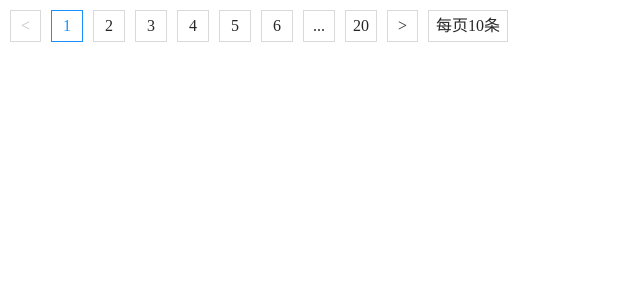
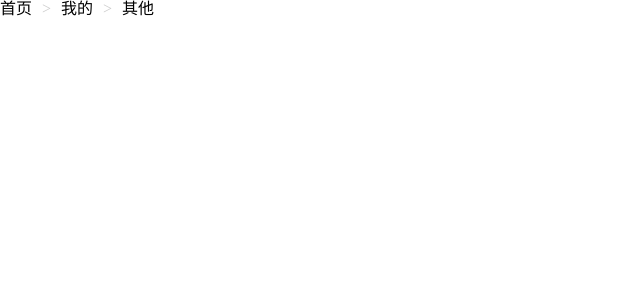
Before and after one commit to dong199903/compoments-dzp, a React (Create React App) app: page / in a window 1280 px wide. Shown: the top 300 px of the page, without its empty margins (0-640 px from the left). Built offline with nearby package versions, Linux system fonts and the light colour scheme.

Commit message:
feat: bread组件优化

```diff
--- a/src/components/Bread/Bread.tsx
+++ b/src/components/Bread/Bread.tsx
@@ -3,12 +3,11 @@ import classNames from "classnames";
 interface BreadProps {
   children?:React.ReactNode,
   className?:string,
-  separator?:string,
+  separator?:React.ReactNode,
 }
 const Bread = (props:BreadProps) => {
   const {children,className,separator} = props;
   const classes = classNames('bread',className);
-  console.log(children)
 
   /**判断是否是最后一个breaditem组件 */
   const judgeLastBreadItem = (idx:number) => {
@@ -29,13 +28,10 @@ const Bread = (props:BreadProps) => {
     if(children instanceof Array) {
       if(!judgeLastBreadItem(index))
         return React.cloneElement(item,{
-          index,
           separator
         })
     }
-    return React.cloneElement(item,{
-      index
-    })
+    return item;
   })
   return (
     <div className={classes}>{BreadElement}</div>
--- a/src/components/Bread/BreadItem.tsx
+++ b/src/components/Bread/BreadItem.tsx
@@ -5,23 +5,23 @@ import classNames from 'classnames';
 interface BreadItemProps {
   className?:string,
   children?:React.ReactNode,
-  separator?:string
-  link?:string
+  link?:string,
+  separator?:React.ReactNode
+  onClick?:(e:any)=>void
 }
 type BreadItemUnin = BreadItemProps & React.BaseHTMLAttributes<HTMLElement>
 type BreadItemUnion =BreadItemUnin & React.AnchorHTMLAttributes<HTMLElement>
 type BreadItemPropsResult = Partial<BreadItemUnion>
 const BreadItem = (props:BreadItemPropsResult) => {
-  const {children,className,separator,link,...reset} = props;
+  const {children,className,link,onClick,separator,...reset} = props;
   const classes = classNames('bread-item',className);
   const nav = useNavigate();
-  let clickFun:any = null;
-  if(reset) clickFun = reset?.onClick;
   return (
     <div className={classes}
       {...reset}
-      onClick={()=>{
-        if(clickFun) clickFun()
+      onClick={(e)=>{
+        if(onClick) onClick(e);
+        //如果有路由，则跳转
         if(link) {
           nav(link);
         }
--- a/src/pages/Home.tsx
+++ b/src/pages/Home.tsx
@@ -1,10 +1,14 @@
 import React from "react";
-import Pagination from "../components/Pagination";
+import Bread from "../components/Bread/Bread";
+import BreadItem from "../components/Bread/BreadItem";
 const Home = () => {
-
   return (
     <div>
-      <Pagination total={200} />
+      <Bread separator='>'>
+        <BreadItem onClick={(e)=>{console.log(e)}}>首页</BreadItem>
+        <BreadItem>我的</BreadItem>
+        <BreadItem>其他</BreadItem>
+      </Bread>
     </div>
   )
 }
```
Also changed, not shown: 1 other file (tests, documents, lock files or other folders).
